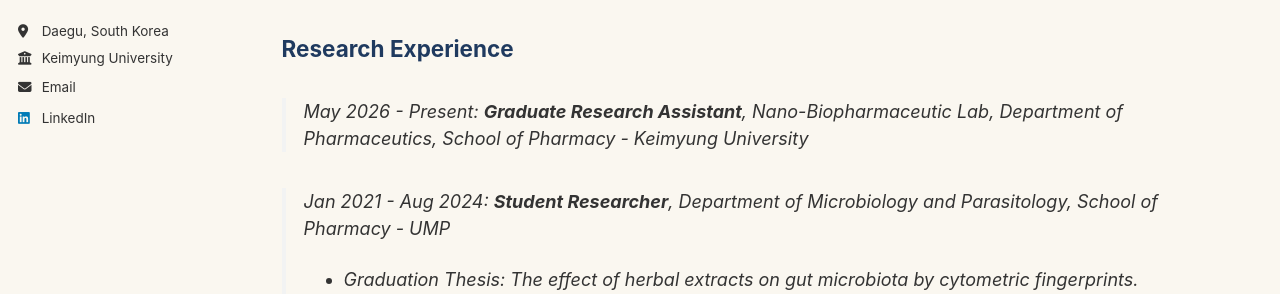
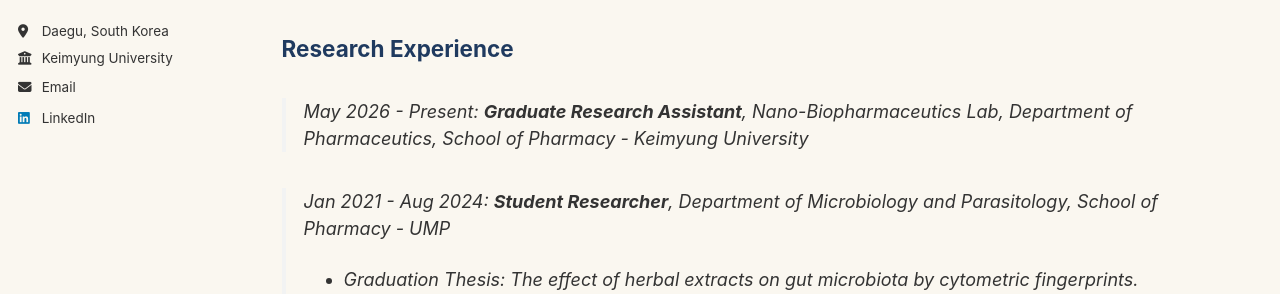
Before and after one commit to tranminhduy-git/tmduy.github.io, a Jekyll site: the page built from _pages/cv.md, in a window 1280 px wide and 900 px high. Shown: the part 355-649 px from the top of the window. Built offline with Jekyll 4.4.1, drawn with Linux system fonts in a browser that asks for light colours; a script bundle is joined from its source files by our own code; library files that are not in the unit come from our copies.

Commit message:
Update cv.md

```diff
--- a/_pages/cv.md
+++ b/_pages/cv.md
@@ -17,7 +17,7 @@ redirect_from:
 
 ## Research Experience
 
-> May 2026 - Present: __Graduate Research Assistant__, Nano-Biopharmaceutic Lab, Department of Pharmaceutics, School of Pharmacy - Keimyung University
+> May 2026 - Present: __Graduate Research Assistant__, Nano-Biopharmaceutics Lab, Department of Pharmaceutics, School of Pharmacy - Keimyung University
 
 > Jan 2021 - Aug 2024: __Student Researcher__, Department of Microbiology and Parasitology, School of Pharmacy - UMP
   * _Graduation Thesis_: The effect of herbal extracts on gut microbiota by cytometric fingerprints.
```
